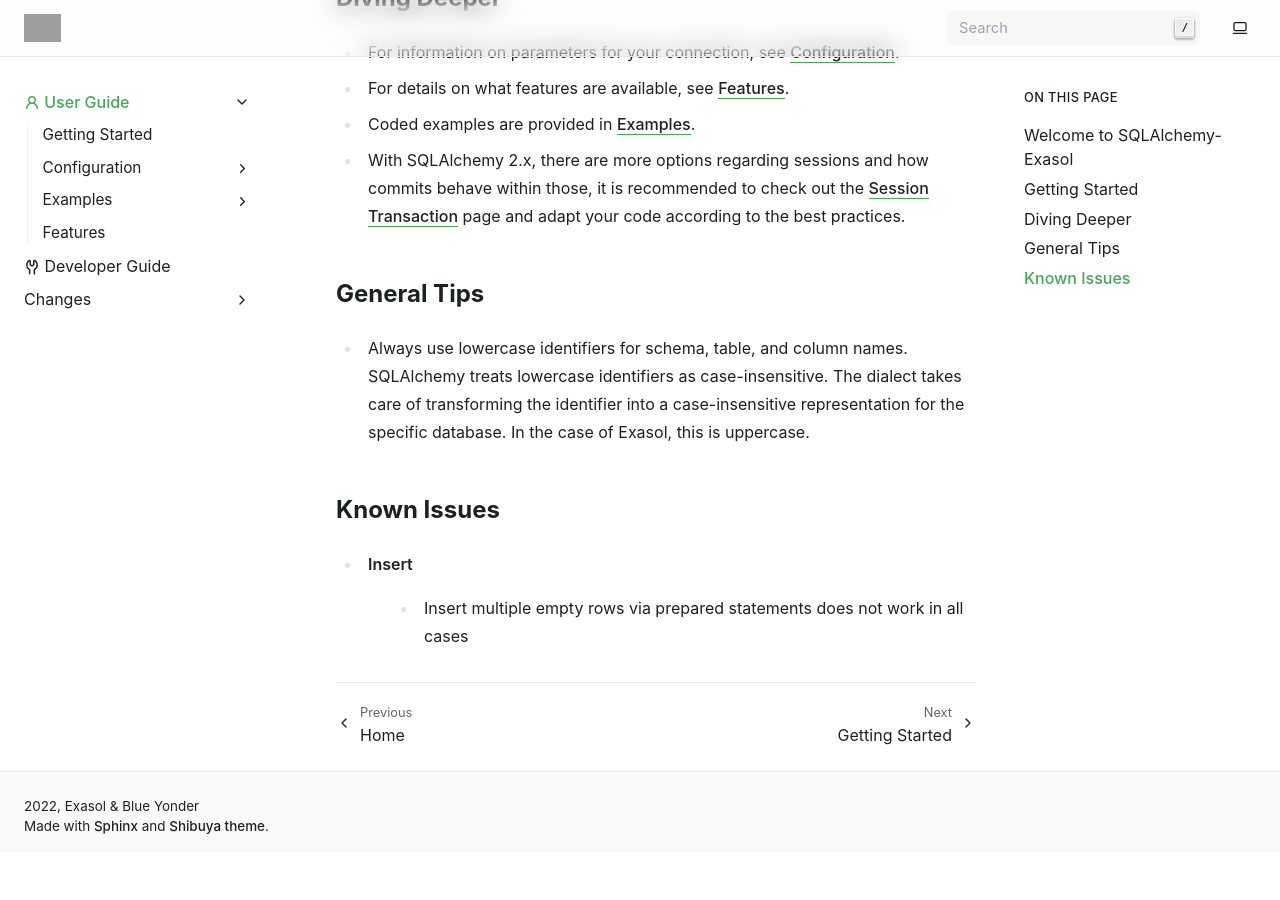
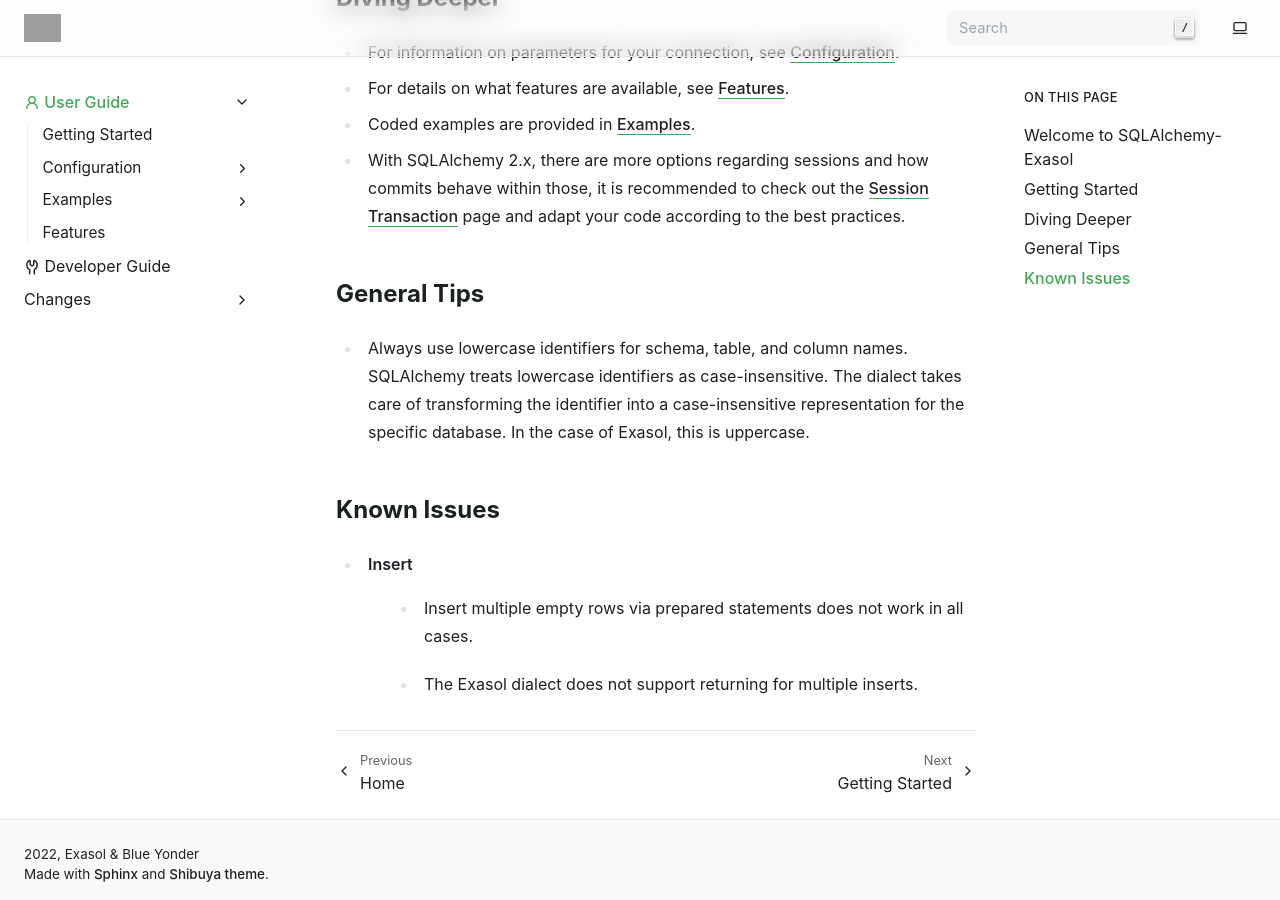
Before and after one commit to exasol/sqlalchemy-exasol, a Sphinx documentation site: the page built from doc/user_guide/index.rst, in a window 1280 px wide and 900 px high, scrolled down 677 px. Built offline with Sphinx 7.4.7, drawn with Linux system fonts in a browser that asks for light colours; before the commit the page ends 1529 px from its top, so only the background shows below that; grey boxes are pictures that could not be loaded.

Commit message:
Add known issue mentioned in example

```diff
--- a/doc/user_guide/index.rst
+++ b/doc/user_guide/index.rst
@@ -51,4 +51,5 @@
 Known Issues
 ------------
 * Insert
-    - Insert multiple empty rows via prepared statements does not work in all cases
+    - Insert multiple empty rows via prepared statements does not work in all cases.
+    - The Exasol dialect does not support returning for multiple inserts.
```
